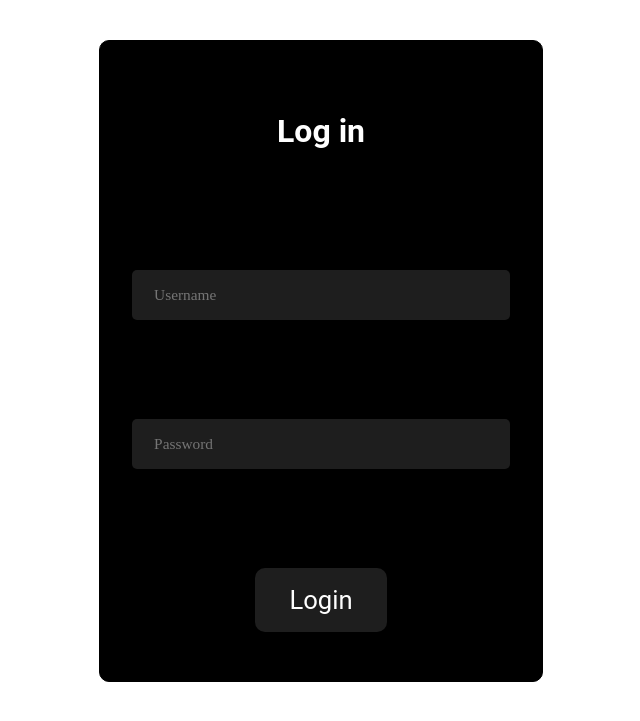
After one commit to UchaBokeria/blog-V1.0, a PHP site: page /phpmail/login.php in a window 1280 px wide. The commit adds this page. Shown: the top 721 px of the page, without its empty margins (320-960 px from the left). Run offline with PHP 8.4, Linux system fonts and the light colour scheme.

Commit message:
dachi updates all shit

```diff
--- a/app/user-side/home/home.php
+++ b/app/user-side/home/home.php
@@ -11,7 +11,6 @@
         deserunt mollit anim id est laborum.</p>
     </div>
   </div> -->
-
 </div>
 
 <!-- <div class="pages">
--- a/app/user-side/index.css
+++ b/app/user-side/index.css
@@ -76,7 +76,6 @@
   display: none;
 }
 
-
 @media only screen and (min-width:1025px){
   #menu{
     display: none;
@@ -134,7 +133,6 @@
     font-family: RobotoLightItalic;
   }
 }
-
 @media only screen and (min-width:500px){
   #menu div, #menu img, #menu{
     font-size:4vw;
--- a/app/user-side/index.php
+++ b/app/user-side/index.php
@@ -32,7 +32,7 @@
 
 <div class="footer">
   <div class="footer-text">
-    <p>Impressum</p>
-    <p>Datenschutz</p>
+    <a href="assets/footer-info.html">Impressum</a>
+    <a href="assets/footer-info.html">Datenschutz</a>
   </div>
 </div>
--- a/index.php
+++ b/index.php
@@ -10,10 +10,12 @@
     <link rel="stylesheet" href="https://cdnjs.cloudflare.com/ajax/libs/bootswatch/4.0.0/flatly/bootstrap.min.css">
     <link rel="stylesheet" href="https://maxcdn.bootstrapcdn.com/font-awesome/4.7.0/css/font-awesome.min.css">
     <link rel='stylesheet' href='plugins/datePicker/build/css/bootstrap-datetimepicker.min.css'>
+    <link rel="stylesheet" href="https://www.w3schools.com/w3css/4/w3.css">
     <!-- <script src="https://ajax.googleapis.com/ajax/libs/jquery/3.5.1/jquery.min.js"></script> -->
     <script src="plugins/jQuery/jquery-3.6.0.js"></script>
     <script src="https://cdnjs.cloudflare.com/ajax/libs/moment.js/2.21.0/moment.min.js" type="text/javascript"></script>
     <script src="plugins/datePicker/build/js/bootstrap-datetimepicker.min.js"></script>
+
     <!--  icons -->
     <?php echo $require_icons; ?>
     <!-- fonts-->
--- /dev/null
+++ b/login.php
@@ -0,0 +1,61 @@
+<!DOCTYPE html>
+<html lang="en">
+<head>
+    <meta charset="UTF-8">
+    <meta http-equiv="X-UA-Compatible" content="IE=edge">
+    <meta name="viewport" content="width=device-width, initial-scale=1.0">
+    <title>Document</title>
+    <style>
+        form{
+            width:35%;
+            height:80vh;
+            display:flex;
+            flex-direction:column;
+            align-items:center;
+            justify-content:space-around;
+            color:white;
+            border:1px solid black;
+            border-radius:10px;
+            margin:5vh 0 0 32.5%;
+            background:black;
+        }
+        input{
+            width:80%;
+            height:6vh;
+            border-radius:5px;
+            border:0;
+            outline:0;
+            background:#1e1e1e;
+            padding-left:5%;
+            font-size:1.2vw;
+            color:white;
+        }
+        input::placeholder{
+            font-family:Lobster;
+        }
+        button{
+            cursor:pointer;
+            background:#1e1e1e;
+            width: 30%;
+            height:8vh;
+            border-radius:10px;
+            color:white;
+            font-size:2vw;
+            outline:0;
+            border:0;
+            font-family:Roboto;
+        }
+        h1{
+            font-family:Roboto;
+        }
+    </style>
+</head>
+<body>
+    <form action="checker.php" method="post">
+        <h1>Log in</h1>
+        <input type="text" name="" id="" placeholder="Username">
+        <input type="password" name="" id="" placeholder="Password">
+        <button>Login</button>
+    </form>
+</body>
+</html>
--- a/require.php
+++ b/require.php
@@ -33,7 +33,8 @@
 
 
     $url = $_SERVER["HTTP_HOST"] . $_SERVER["REQUEST_URI"];
+
     if(strpos($url,"admin"))
-        $root = "app/admin-side/index.php";
+        header("login.php");
     else
         $root = "app/user-side/index.php";
```
Also changed, not shown: app/user-side/home/home.action.php (+19 -4 lines), app/user-side/home/home.css (+12 -4 lines), app/user-side/home/home.js (+36 -2 lines), assets/footer-info.html (renamed from assets/footer-infor.html, +17 -0 lines), database/View.php (+6 -8 lines).
